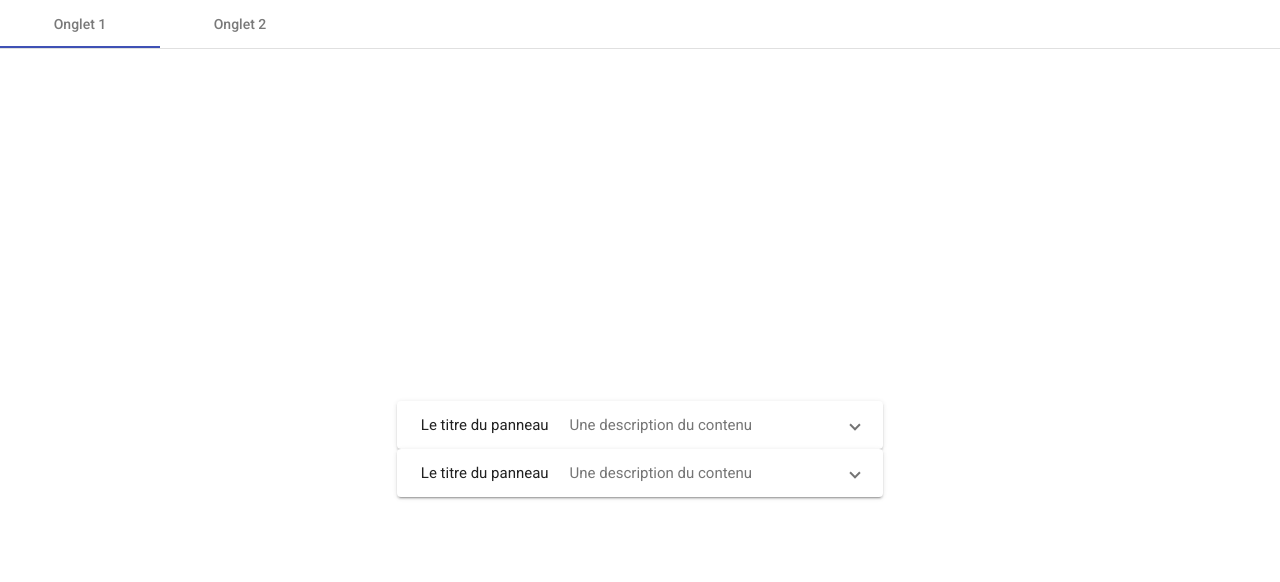
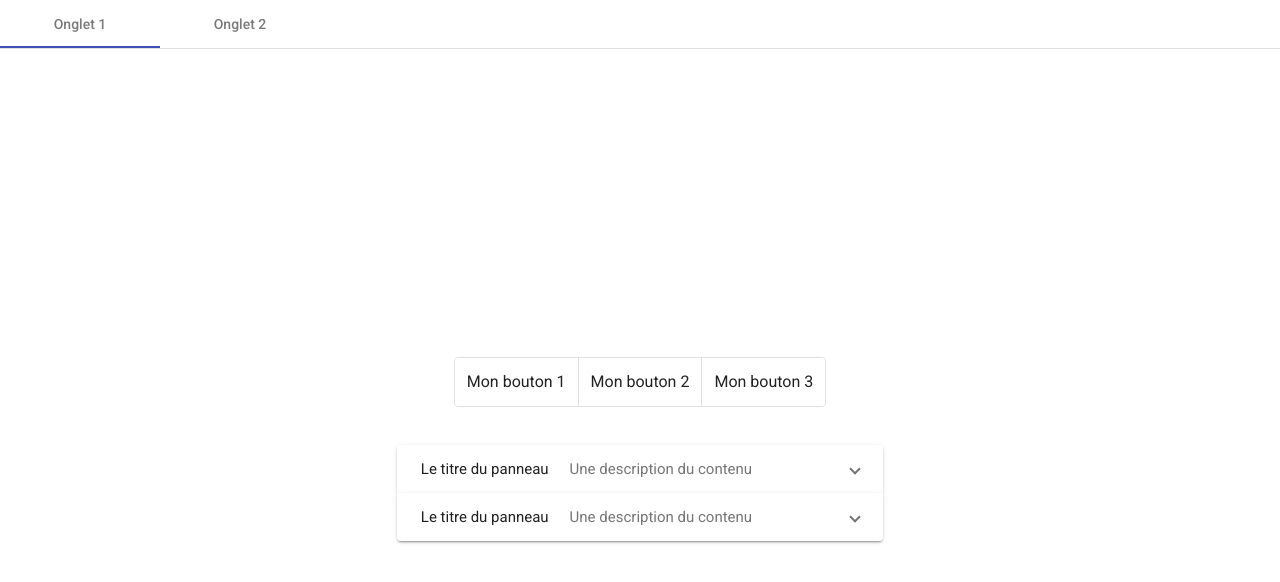
Before and after one commit to dymafr/angular-chap24-l2, an Angular app: page / in a window 1280 px wide. Shown: the top 582 px of the page. Built offline with nearby package versions, Linux system fonts and the light colour scheme.

Commit message:
2 files modified

```diff
--- a/src/app/app.component.html
+++ b/src/app/app.component.html
@@ -1,6 +1,15 @@
 <mat-tab-group>
 	<mat-tab label="Onglet 1">
 		<div class="container">
+			<mat-button-toggle-group (change)="toggle($event)">
+				<mat-button-toggle value="1">Mon bouton 1</mat-button-toggle>
+				<mat-button-toggle value="2">Mon bouton 2</mat-button-toggle>
+				<mat-button-toggle value="3">Mon bouton 3</mat-button-toggle>
+			</mat-button-toggle-group>
+
+			<br>
+			<br>
+			<mat-accordion>
 				<mat-expansion-panel>
 					<mat-expansion-panel-header>
 						<mat-panel-title>
@@ -23,6 +32,7 @@
 					</mat-expansion-panel-header>
 					<p>Lorem ipsum dolor sit, amet consectetur adipisicing elit. Ea, obcaecati.</p>
 				</mat-expansion-panel>
+			</mat-accordion>
 		</div>
 	</mat-tab>
 	<mat-tab label="Onglet 2">
--- a/src/app/app.component.ts
+++ b/src/app/app.component.ts
@@ -6,5 +6,9 @@ import { Component, OnInit } from "@angular/core";
   styleUrls: ["./app.component.scss"]
 })
 export class AppComponent implements OnInit {
+  toggle(event) {
+    console.log(event);
+  }
+
   ngOnInit() {}
 }
```
Lines whose indentation alone changed are shown as unchanged.
